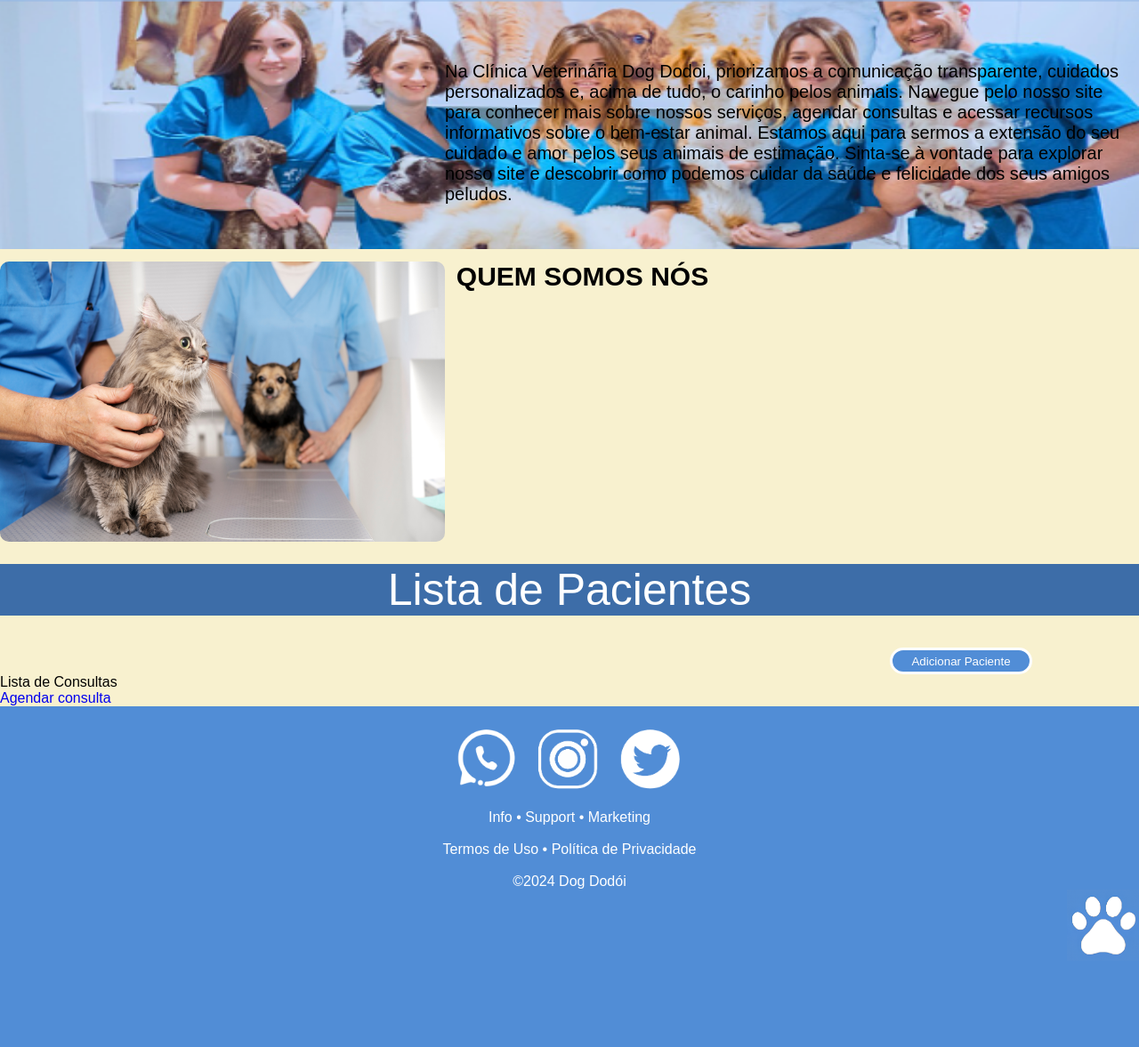
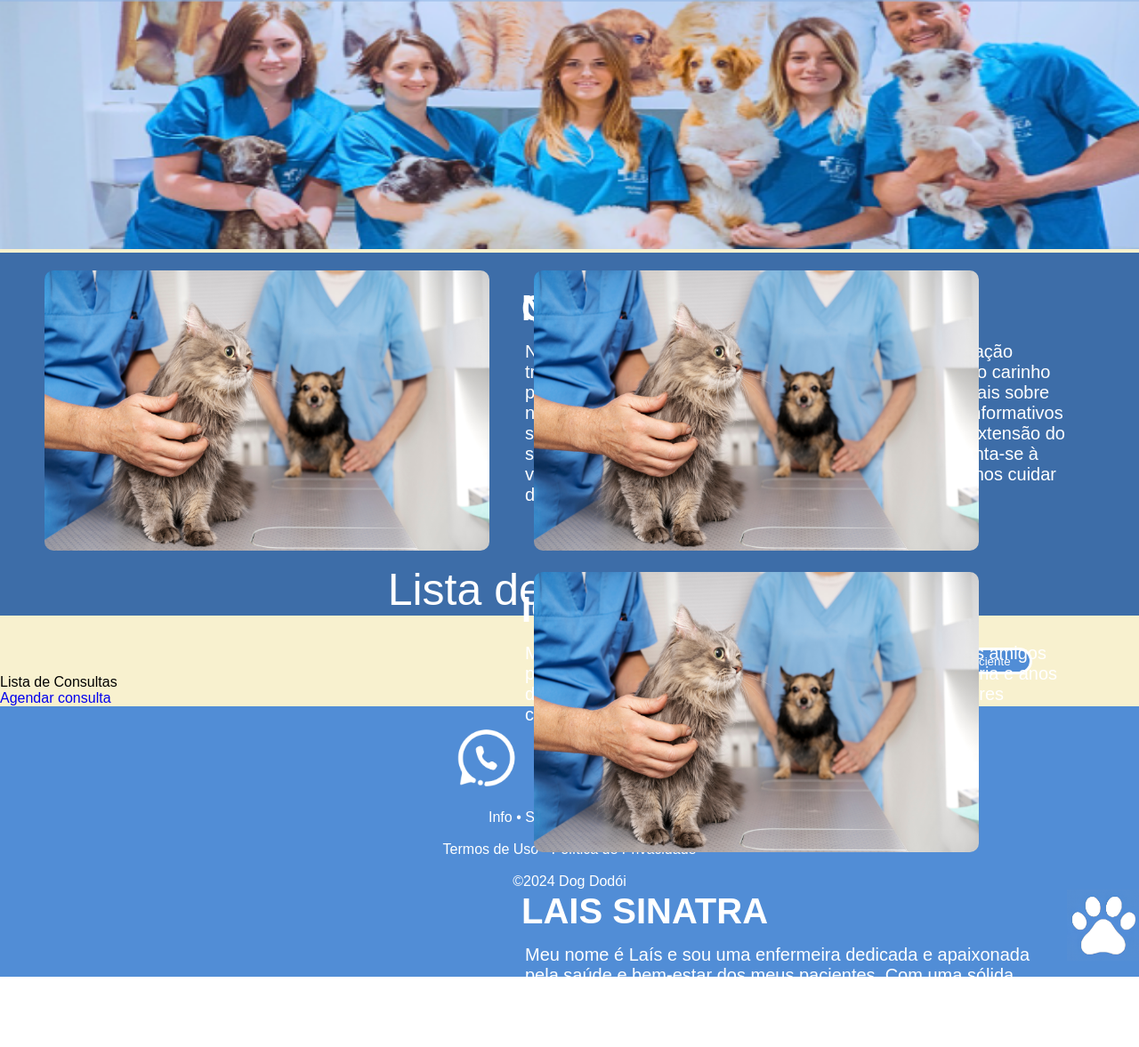
Before and after one commit to ciraht/dogdodoiAGORAVAI2, a Flask app: page / in a window 1280 px wide. Shown: the part 240-1417 px from the top of the page at 89% size. Before the commit the page ends 1313 px from the top, so only its background shows below. Run offline with Flask 3, Linux system fonts and the light colour scheme.

Commit message:
parte que o tharic esqueceu de fazer
css do que o tharic não fez

```diff
--- a/Templates/index.html
+++ b/Templates/index.html
@@ -22,9 +22,8 @@
             <div class="inicial">
             <img src="../static/img/gato_cachorro.png" alt="" class="gato_cachorro">
             <!-- Imagem ilustrativa com texto embaixo -->
-             <div class="ota_div">
-             <h1>QUEM SOMOS NÓS</h1>
-             <br><br><br><br><br><br><br>
+             <div>
+             <h1>QUEM SOMOS NÓS?</h1>
             <p class="texto1"> Na Clínica Veterinária Dog Dodoi, priorizamos a comunicação transparente,
                  cuidados personalizados e, acima de tudo, o carinho pelos animais.
                   Navegue pelo nosso site para conhecer mais sobre nossos serviços,
@@ -33,7 +32,24 @@
                  Sinta-se à vontade para explorar nosso site e descobrir como podemos cuidar
                   da saúde e felicidade dos seus amigos peludos.
             </p>
+            </div>
 
+            <div>
+            <h1>
+                NOSSA EQUIPE
+            </h1>
+                <img src="../static/img/gato_cachorro.png" alt="" class="gato_cachorro">
+            <!-- Imagem ilustrativa com texto embaixo -->
+             <div>
+             <h1>IGOR CERAZ</h1>
+            <p class="texto1"> Meu nome é Igor e sou apaixonado por cuidar dos nossos amigos peludos! Com uma formação sólida em medicina veterinária e anos de experiência prática, estou aqui para oferecer os melhores cuidados possíveis aos seus animais de estimação.
+            </div>
+
+            <img src="../static/img/gato_cachorro.png" alt="" class="gato_cachorro">
+            <!-- Imagem ilustrativa com texto embaixo -->
+             <div>
+             <h1>LAIS SINATRA</h1>
+            <p class="texto1"> Meu nome é Laís e sou uma enfermeira dedicada e apaixonada pela saúde e bem-estar dos meus pacientes. Com uma sólida formação em enfermagem e uma vocação para cuidar dos outros, estou comprometida em proporcionar o mais alto nível de cuidado e conforto a todos que buscam os meus serviços.
             </div>
         </section>
 
--- a/static/css/inicio.css
+++ b/static/css/inicio.css
@@ -84,7 +84,8 @@ section:first-child p {
 .gato_cachorro {
     width: 500px;
     height: 90%;
-    margin-top: 10px;
+    margin-top: 20px;
+    margin-left: 50px;
     position: relative;
     border-radius: 10px 10px 10px 10px;
 }
@@ -92,23 +93,27 @@ section:first-child p {
     display: flex;
     height: 350px;
     width: 100%;
-    background-color: #F8F1CF
+    background-color: #3d6da8;
 }
 
 .texto1 {
     position: absolute;
-    font-family: Arial, Helvetica, sans-serif;
+    font-family: Arial;
     font-size: 20px;
-    bottom: 330px;
     text-align: left;
+    margin-left: 40px;
+    margin-right: 80px;
+    margin-top: 100px;
+    color: white;
 }
 h1 {
     position: absolute;
-    font-family: Arial, Helvetica, sans-serif;
-    font-size: 30px;
-    margin-left: 1%;
-    margin-top: 10px;
+    font-family: Arial;
+    font-size: 40px;
+    margin-left: 36px;
+    margin-top: 40px;
     font-weight: bolder;
+    color: white;
 }
 .divisa {
     position: relative;
```
